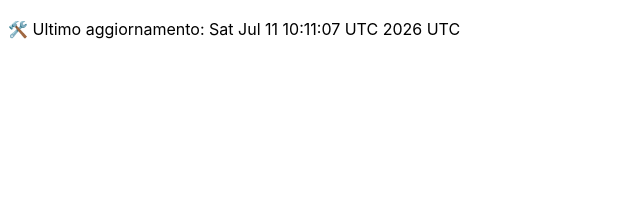
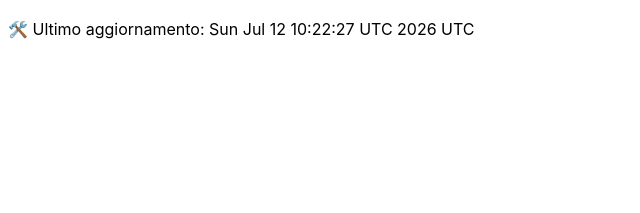
Before and after one commit to DanteTrb/DanteTrb.github.io, a Jekyll site: the page built from badges.md, in a window 1280 px wide. Shown: the top 213 px of the page, without its empty margins (0-640 px from the left). Built offline with Jekyll 4.4.1, drawn with Linux system fonts in a browser that asks for light colours; our own code applies the rules of GitHub Pages for plain Markdown files.

Commit message:
🛠️ Aggiornamento automatico badge

```diff
--- a/badges.md
+++ b/badges.md
@@ -1 +1 @@
-🛠️ Ultimo aggiornamento: Sat Jul 11 10:11:07 UTC 2026 UTC
+🛠️ Ultimo aggiornamento: Sun Jul 12 10:22:27 UTC 2026 UTC
```
